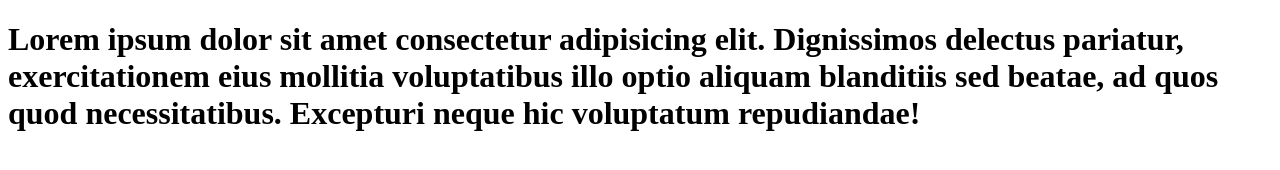
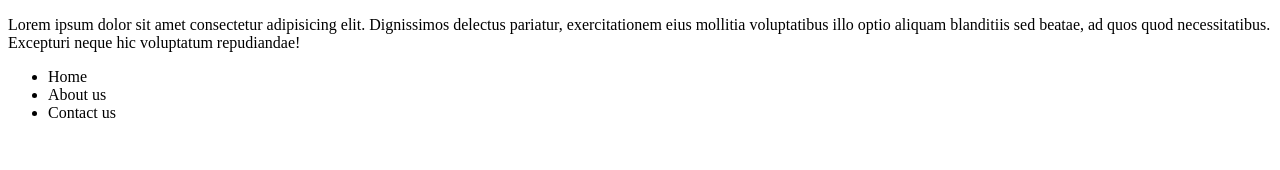
Before and after one commit to OlegBarabash/learn-git, a plain HTML site: page index.html in a window 1280 px wide. Drawn offline with Linux system fonts and the light colour scheme.

Commit message:
add a list

```diff
--- a/index.html
+++ b/index.html
@@ -6,6 +6,11 @@
     <title>Git website</title>
 </head>
 <body>
-    <h1>Lorem ipsum dolor sit amet consectetur adipisicing elit. Dignissimos delectus pariatur, exercitationem eius mollitia voluptatibus illo optio aliquam blanditiis sed beatae, ad quos quod necessitatibus. Excepturi neque hic voluptatum repudiandae!</h1>
+    <p>Lorem ipsum dolor sit amet consectetur adipisicing elit. Dignissimos delectus pariatur, exercitationem eius mollitia voluptatibus illo optio aliquam blanditiis sed beatae, ad quos quod necessitatibus. Excepturi neque hic voluptatum repudiandae!</p>
+    <ul>
+        <li>Home</li>
+        <li>About us</li>
+        <li>Contact us</li>
+    </ul>
 </body>
 </html>
```
